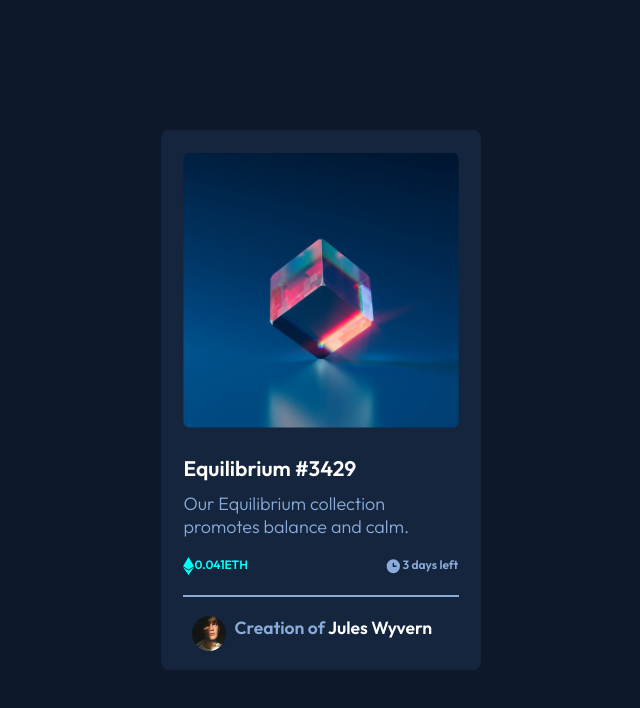
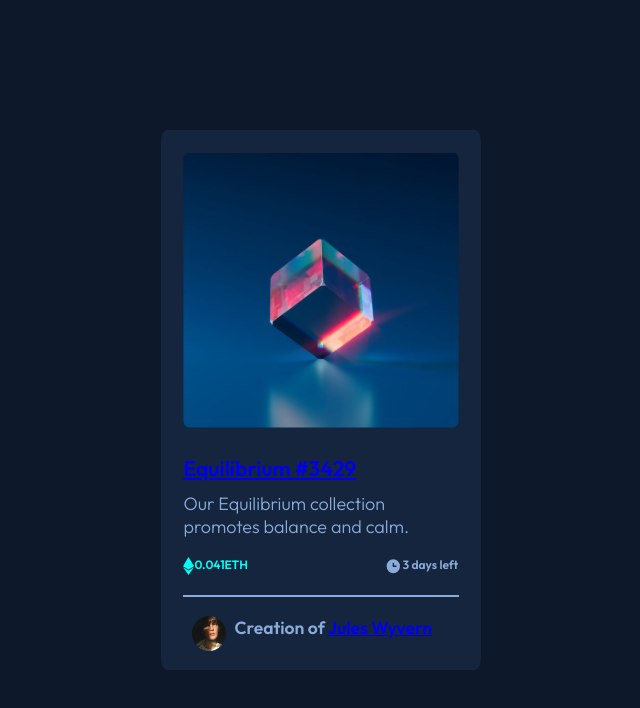
Before and after one commit to kalosFestus/nft-preview-component-card, a plain HTML site: page index.html in a window 1280 px wide. Shown: the whole page, without its empty margins (319-959 px from the left). Drawn offline with Linux system fonts and the light colour scheme.

Commit message:
Create index.html

```diff
--- a/index.html
+++ b/index.html
@@ -1,5 +1,6 @@
 <!DOCTYPE html>
 <html lang="en">
+
 <head>
     <meta charset="UTF-8">
     <meta http-equiv="X-UA-Compatible" content="IE=edge">
@@ -12,17 +13,19 @@
     <!-- Custom stylesheet -->
     <link rel="stylesheet" href="./styles.css">
 </head>
+
 <body>
     <main class="main">
         <section class="container">
             <section class="nft-img">
+               <a href="#">
                     <img src="./images/image-equilibrium.jpg" alt="Equiibrium">
+                </a>
             </section>
 
             <section class="nft-desc">
-            <h1 class="white">Equilibrium #3429</h1>
+                <h1><a href="#">Equilibrium #3429</a></h1>
                 <p class="soft-blue">Our Equilibrium collection promotes balance and calm.</p>
-
 
                 <section class="eth">
 
@@ -33,19 +36,16 @@
                     <h6 class="soft-blue">3 days left</h6>
                 </section>
 
+                <div class="divider"></div>
 
-
-            <div class="divider"></div>
                 <section class="profile">
-                <img src="./images/image-avatar.png" alt="avatar" class="avatar">
-               <small> <h3 class="soft-blue">Creation of <span class="white">Jules Wyvern</span></h3></small>
+                    <img src="./images/image-avatar.png" alt="Head shot of Jules Wyvern" class="avatar">
+                    <small>
+                        <h3 class="soft-blue">Creation of <a href="#">Jules Wyvern</a></h3>
+                    </small>
                 </section>
             </section>
         </section>
-
-
-
-
     </main>
 </body>
 </html>
```
Lines whose indentation alone changed are shown as unchanged.
